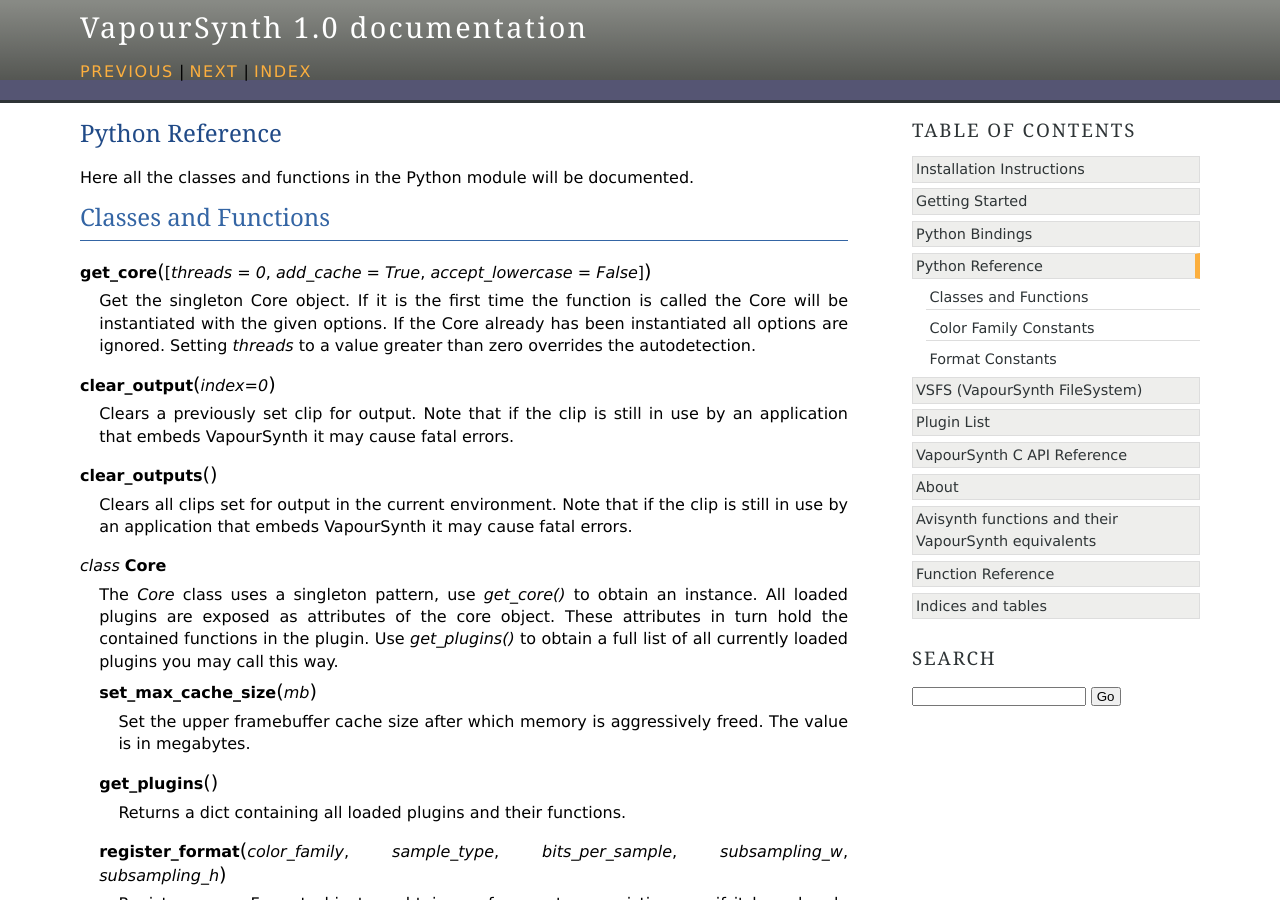
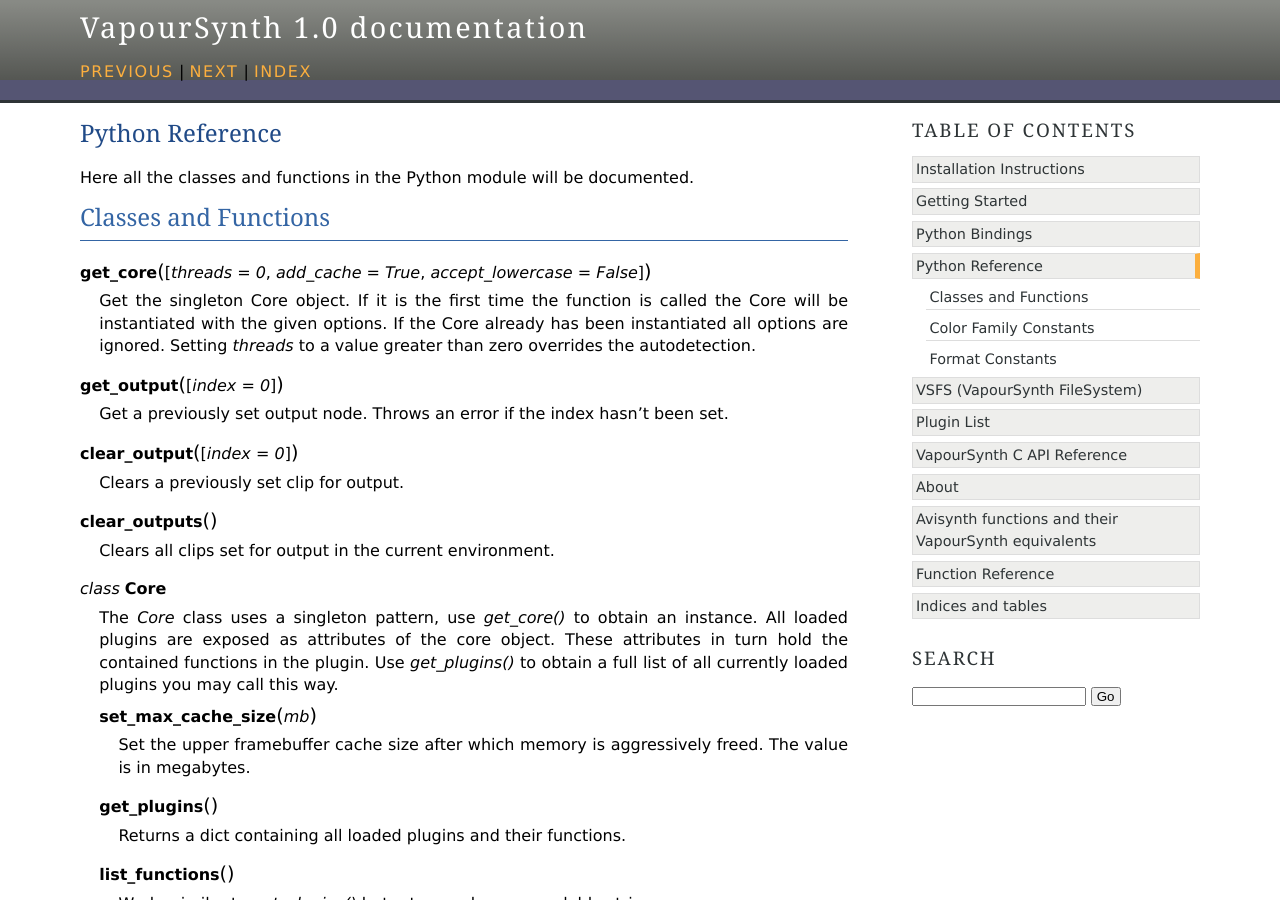
Before and after one commit to vapoursynth/vapoursynth, a Sphinx documentation site: the page built from doc/pythonreference.rst, in a window 1280 px wide and 900 px high. Built offline with Sphinx 7.4.7, drawn with Linux system fonts in a browser that asks for light colours; formulas are drawn with MathJax 3; some of the changed text lies outside the part shown.

Commit message:
More documentation updates

```diff
--- a/doc/pythonreference.rst
+++ b/doc/pythonreference.rst
@@ -9,13 +9,17 @@
    Get the singleton Core object. If it is the first time the function is called the Core will be instantiated with the given options.
    If the Core already has been instantiated all options are ignored. Setting *threads* to a value greater than zero overrides the autodetection.
 
-.. py:function:: clear_output(index = 0)
+.. py:function:: get_output([index = 0])
 
-   Clears a previously set clip for output. Note that if the clip is still in use by an application that embeds VapourSynth it may cause fatal errors.
+   Get a previously set output node. Throws an error if the index hasn't been set.
+
+.. py:function:: clear_output([index = 0])
+
+   Clears a previously set clip for output.
 
 .. py:function:: clear_outputs()
 
-   Clears all clips set for output in the current environment. Note that if the clip is still in use by an application that embeds VapourSynth it may cause fatal errors.
+   Clears all clips set for output in the current environment.
 
 .. py:class:: Core
 
@@ -30,6 +34,10 @@
    .. py:method:: get_plugins()
 
       Returns a dict containing all loaded plugins and their functions.
+
+   .. py:method:: list_functions()
+
+      Works similar to *get_plugins()* but returns a human readable string.
 
    .. py:method:: register_format(color_family, sample_type, bits_per_sample, subsampling_w, subsampling_h)
 
@@ -175,6 +183,10 @@
       Returns a dict containing all the functions in the plugin. You can access it by calling *core.std.get_functions()*.
       Replace *std* with the namespace of the plugin you want to query.
 
+   .. py:method:: list_functions()
+
+      Works similar to *get_functions()* but returns a human readable string.
+
 .. py:exception:: Error
 
    The standard exception class. This exception is thrown on most errors encountered in VapourSynth.
```
